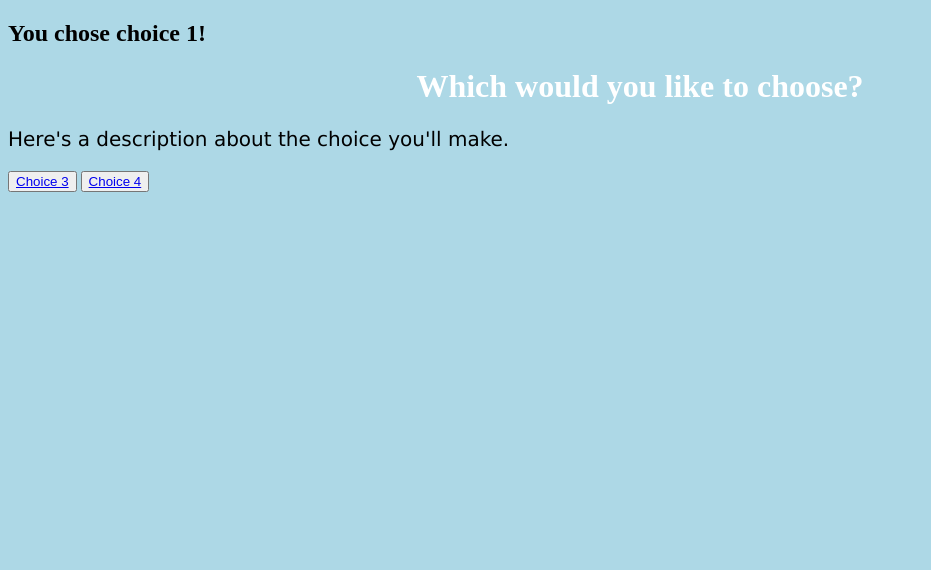
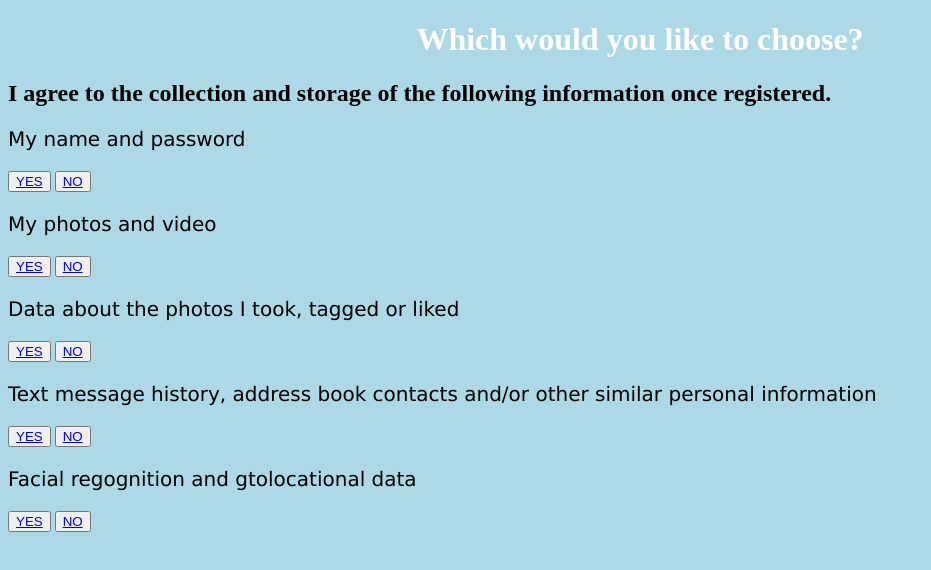
Before and after one commit to carrk923/carrk923.github.io, a plain HTML site: page index.html in a window 1280 px wide. Shown: the whole page, without its empty margins (0-931 px from the left). Drawn offline with Linux system fonts and the light colour scheme.

Commit message:
Update index.html

```diff
--- a/index.html
+++ b/index.html
@@ -11,11 +11,22 @@
 
 <body>
     <title>TERMS AND CONDITIONS</title>
-    <h2>You chose choice 1!</h2>
     <h1>Which would you like to choose?</h1>
-    <p>Here's a description about the choice you'll make.</p>
-    <button><a href="choice3.html">Choice 3</a></button>
-    <button><a href="choice4.html">Choice 4</a></button>
+    <h2>I agree to the collection and storage of the following information once registered.</h2>
+    <p>My name and password</p>
+    <button><a href="choice3.html">YES</a></button>
+    <button><a href="choice4.html">NO</a></button>
+    <p>My photos and video</p>
+    <button><a href="choice3.html">YES</a></button>
+    <button><a href="choice4.html">NO</a></button>
+    <p>Data about the photos I took, tagged or liked</p>
+    <button><a href="choice3.html">YES</a></button>
+    <button><a href="choice4.html">NO</a></button>
+    <p>Text message history, address book contacts and/or other similar personal information</p>
+    <button><a href="choice3.html">YES</a></button>
+    <button><a href="choice4.html">NO</a></button>
+    <p>Facial regognition and gtolocational data</p>
+    <button><a href="choice3.html">YES</a></button>
+    <button><a href="choice4.html">NO</a></button>
 </body>
-
 </html>
```
